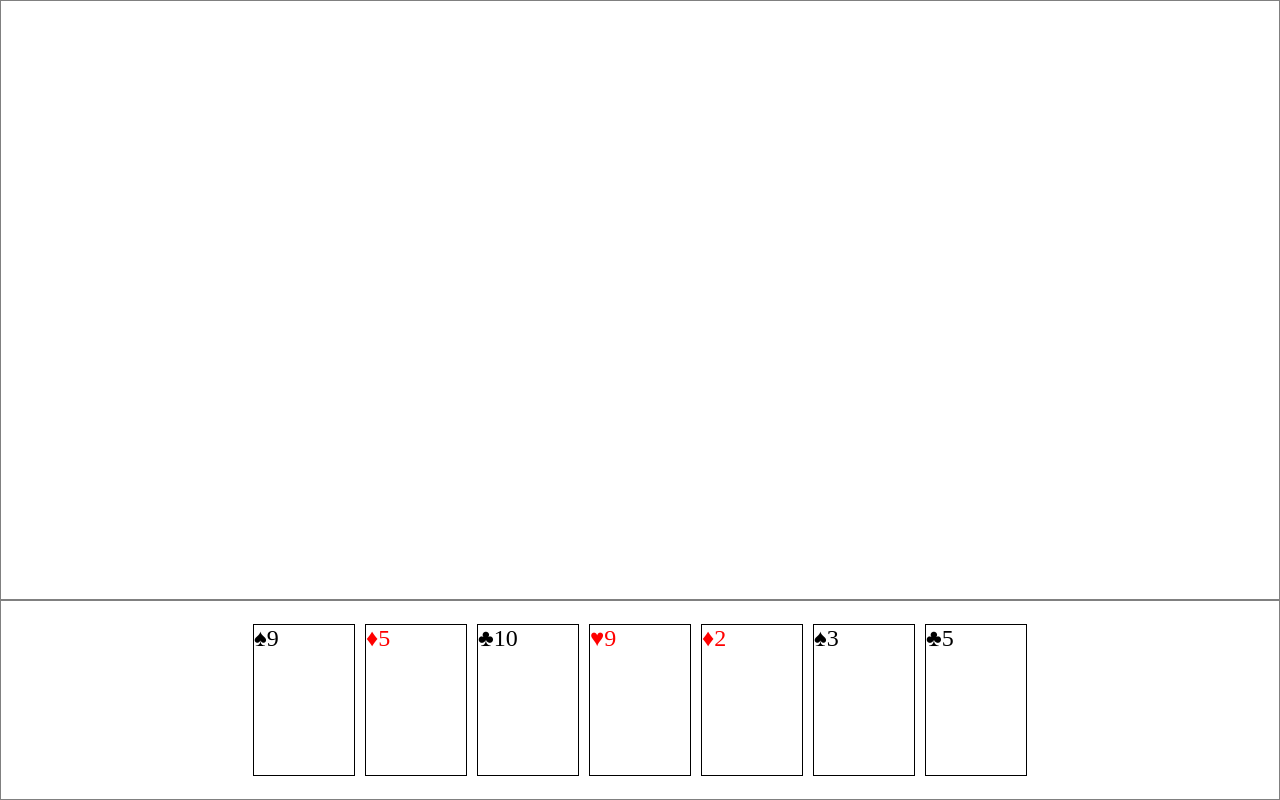
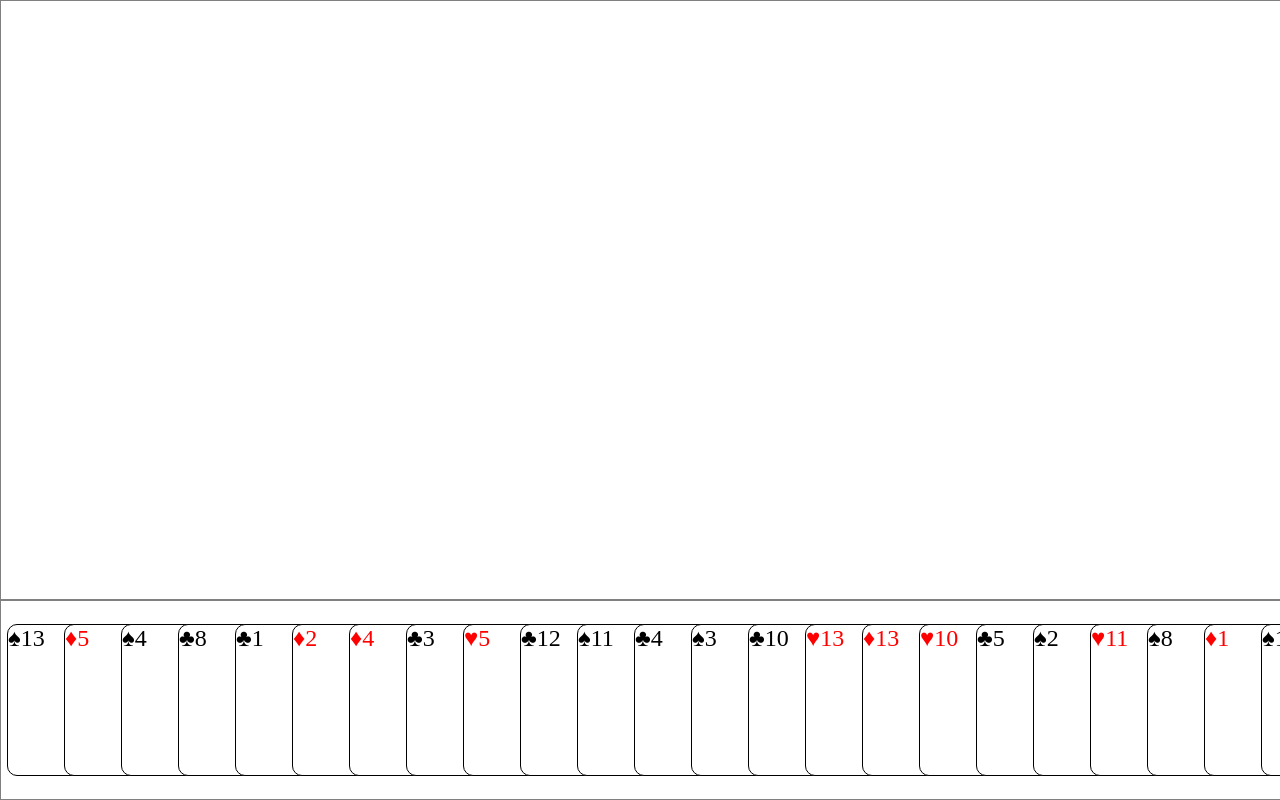
Before and after one commit to stjernstedt/Sevens, a plain HTML site: page index.html in a window 1280 px wide. Drawn offline with Linux system fonts and the light colour scheme.

Commit message:
made deck class with shuffle and sort functionality, added transitions on cards

```diff
--- a/javascript.js
+++ b/javascript.js
@@ -1,6 +1,46 @@
+class Deck {
+	constructor() {
+		this.cards = [];
+		this.shuffle = function () {
+			// Fisher-Yates shuffle algorithm
+			for (let i = this.cards.length - 1; i > 0; i--) {
+				let j = Math.floor(Math.random() * (i + 1));
+				[this.cards[i], this.cards[j]] = [this.cards[j], this.cards[i]];
+			}
+		};
+
+		this.sortCards = function () {
+			this.cards.sort(function (a, b) { return a.id - b.id; });
+		};
+
+		this.addCard = function (card) {
+			this.cards.push(card);
+		};
+
+		this.popCard = function () {
+			if (this.cards.length == 0)
+				return false;
+			return this.cards.pop();
+		};
+
+		this.getCard = function (card) {
+			return this.cards.splice(this.cards.indexOf(card), 1);
+		};
+
+		this.fillDeck = function () {
+			for (let color = 1; color <= 4; color++) {
+				for (let i = 1; i <= 13; i++) {
+					this.addCard(createCard(color, i));
+				}
+			}
+		};
+	}
+}
+
 function createCard(color, number) {
 	const card = document.createElement("div");
 	card.classList.add("card");
+	card.id = number + (color * 13);
 	card.number = number;
 	card.color = color;
 	switch (color) {
@@ -23,29 +63,17 @@ function createCard(color, number) {
 	return card;
 }
 
-let deck = [];
-let hand = [];
-let board = [];
-
-function createDeck() {
-	for (let color = 1; color <= 4; color++) {
-		for (let i = 1; i <= 14; i++) {
-			deck.push(createCard(color, i));
-		}
-	}
-}
 
 function fillHand() {
-	for (let i = 0; i < 7; i++) {
-		const number = Math.floor(Math.random() * deck.length);
-		const card = deck[number];
-		deck.splice(number, 1);
+	while (true) {
+		const card = deck.popCard();
+		if (!card) break;
 		addCardToHand(card);
 	}
 }
 
 function addCardToHand(card) {
-	hand.push(card);
+	hand.addCard(card);
 	card.addEventListener("click", playCard);
 	document.querySelector("#cardholder").appendChild(card);
 }
@@ -53,9 +81,8 @@ function addCardToHand(card) {
 function addCardToBoard(card) {
 	card.style.gridColumn = card.number;
 	card.style.gridRow = card.color;
-	console.log(card.style.gridColumn);
-	board.push(card);
-	hand.splice(hand.indexOf(card), 1);
+	console.log(hand.cards.length);
+	board.addCard(hand.getCard(card));
 	document.querySelector("#gameboard").appendChild(card);
 	card.removeEventListener("click", playCard);
 }
@@ -65,5 +92,12 @@ function playCard(e) {
 	addCardToBoard(card);
 }
 
-createDeck();
+let deck = new Deck();
+deck.fillDeck();
+deck.shuffle();
+let hand = new Deck();
+let board = new Deck();
+
 fillHand();
+// TODO add some kind of redraw function
+// hand.sortCards();
--- a/styles.css
+++ b/styles.css
@@ -11,25 +11,37 @@
 
 #gameboard {
 	display: grid;
+	width: 100vw;
 	justify-items: center;
 	align-items: center;
-	grid-template-columns: repeat(14, 1fr);
+	grid-template-columns: repeat(13, 1fr);
 	grid-template-rows: repeat(4, 1fr);
 	border: solid grey 1px;
 }
 
 #cardholder {
 	display: flex;
+	width: 100%;
 	flex-direction: row;
 	align-items: center;
 	justify-content: center;
 	border: solid grey 1px;
+
 }
 
 .card {
+	background-color: white;
 	border: solid black 1px;
+	border-radius: 10px;
 	font-size: 1.5rem;
 	width: 100px;
 	height: 150px;
 	margin: 10px 5px;
+	margin-right: -50px;
+	transition-timing-function: ease-in-out;
+	transition-duration: 100ms, 100ms;
 }
+
+.card:hover {
+	transform: scale(1.15);
+}
```
